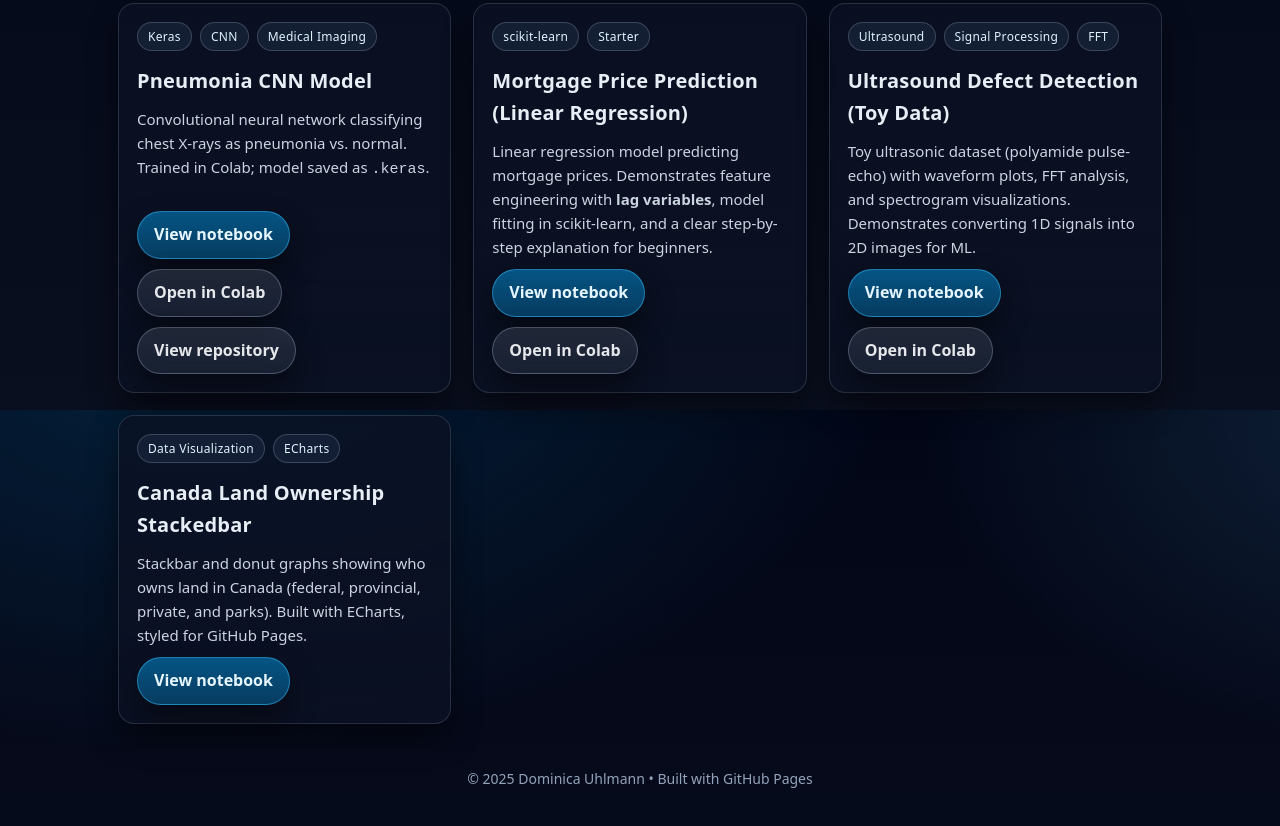
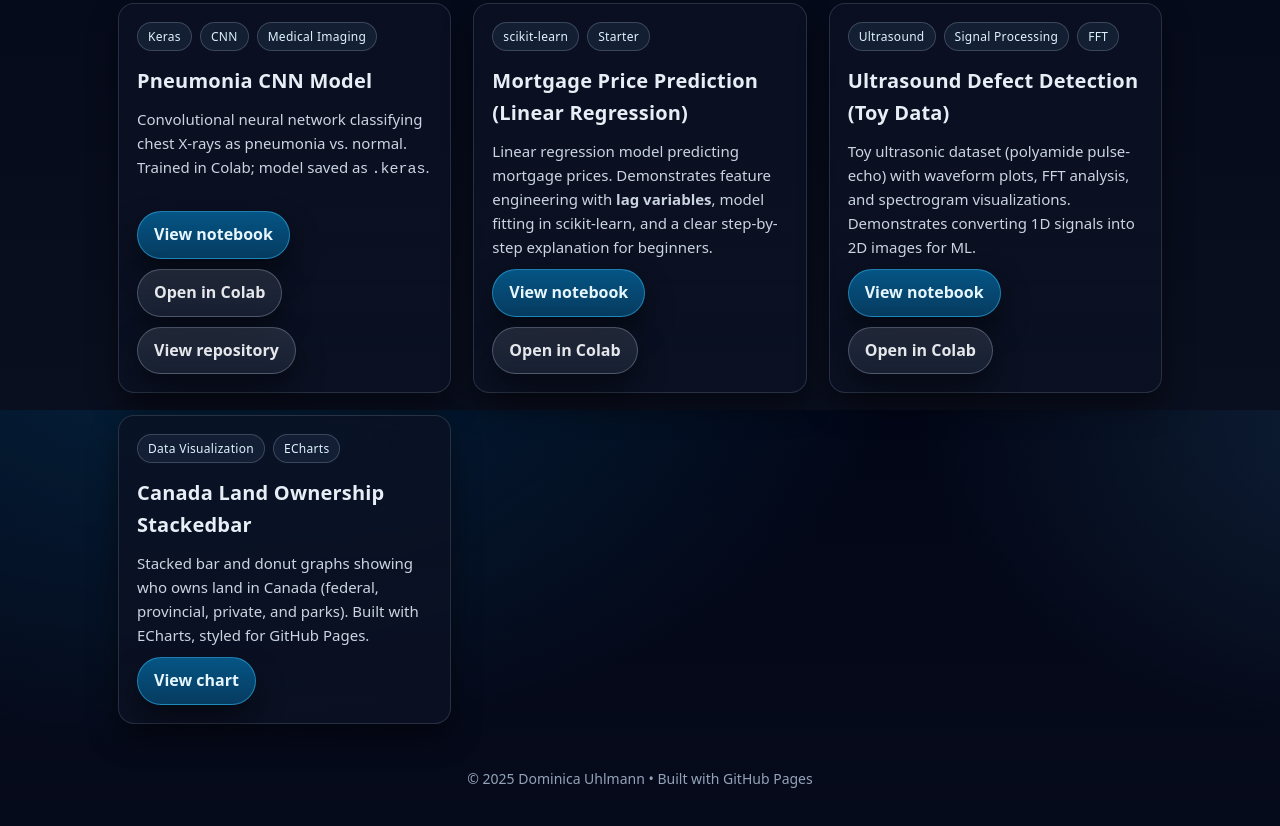
Before and after one commit to duhlmann/duhlmann.github.io, a plain HTML site: page index.html in a window 1280 px wide. Shown: the part 390-1216 px from the top of the page. Drawn offline with Linux system fonts and the light colour scheme.

Commit message:
Update index.html

```diff
--- a/index.html
+++ b/index.html
@@ -10,7 +10,8 @@
       --bg:#0a0f1f; --muted:#93a4ba; --text:#e8eef6;
       --accent:#58c6ff; --shadow:0 14px 30px rgba(0,0,0,.45); --radius:16px;
     }
-    *{box-sizing:border-box} html,body{height:100%}
+    *{box-sizing:border-box}
+    html,body{height:100%}
     body{
       margin:0; font:16px/1.6 system-ui,-apple-system,Segoe UI,Roboto,Ubuntu,Cantarell,Noto Sans,Helvetica,Arial;
       color:var(--text);
@@ -29,8 +30,15 @@
     header h1{margin:0 0 12px;font-weight:800;letter-spacing:.2px;font-size:clamp(28px,4vw,42px)}
     header p{margin:0 auto;max-width:900px;color:var(--muted);font-size:clamp(16px,2.2vw,18px)}
     .actions{margin-top:22px;display:flex;gap:12px;justify-content:center;flex-wrap:wrap}
-    .pill{display:inline-block;padding:10px 16px;border-radius:999px;background:linear-gradient(180deg,rgba(56,189,248,.22),rgba(56,189,248,.12));color:#e6f6ff;font-weight:600;box-shadow:var(--shadow);border:1px solid rgba(56,189,248,.38)}
+    .pill{
+      display:inline-block;padding:10px 16px;border-radius:999px;
+      background:linear-gradient(180deg,rgba(56,189,248,.22),rgba(56,189,248,.12));
+      color:#e6f6ff;font-weight:600;box-shadow:var(--shadow);border:1px solid rgba(56,189,248,.38);
+      cursor:pointer;
+    }
     .pill:hover{transform:translateY(-1px);text-decoration:none;background:rgba(56,189,248,.28)}
+    .pill:focus-visible{outline:2px solid var(--accent); outline-offset:2px}
+
     .section-title{display:flex;align-items:center;gap:10px;margin:26px 0 14px;color:#cbd5e1;letter-spacing:.4px;font-size:14px;text-transform:uppercase}
     .divider{flex:1;height:1px;background:linear-gradient(90deg,rgba(56,189,248,.45),transparent)}
     .grid{display:grid;gap:22px;margin-top:16px;grid-template-columns:repeat(auto-fit,minmax(280px,1fr))}
@@ -97,13 +105,13 @@
         </div>
       </article>
 
-      <!-- Project 4: Canada Land Ownership Stackedbar and Donut graphs (ECharts) -->
+      <!-- Project 4: Canada Land Ownership (ECharts) -->
       <article class="card">
         <div class="tags"><span class="tag">Data Visualization</span><span class="tag">ECharts</span></div>
         <h3>Canada Land Ownership Stackedbar</h3>
-        <p>Stackbar and donut graphs showing who owns land in Canada (federal, provincial, private, and parks). Built with ECharts, styled for GitHub Pages.</p>
+        <p>Stacked bar and donut graphs showing who owns land in Canada (federal, provincial, private, and parks). Built with ECharts, styled for GitHub Pages.</p>
         <div class="links">
-          <a class="pill" href="canada-land-ownership-stackedbar.html" target="_blank" rel="noopener">View notebook</a>
+          <a class="pill" href="canada-land-ownership-stackedbar.html" target="_blank" rel="noopener">View chart</a>
         </div>
       </article>
 
@@ -115,8 +123,11 @@
   </div>
 
   <script>
+    // Year
     document.getElementById('year').textContent = new Date().getFullYear();
-    document.querySelectorAll('a[href^=\"#\"]').forEach(a => {
+
+    // Smooth scroll for in-page anchors (fix: no backslash in selector)
+    document.querySelectorAll('a[href^="#"]').forEach(a => {
       a.addEventListener('click', (e) => {
         const id = a.getAttribute('href').slice(1);
         const el = document.getElementById(id);
```
